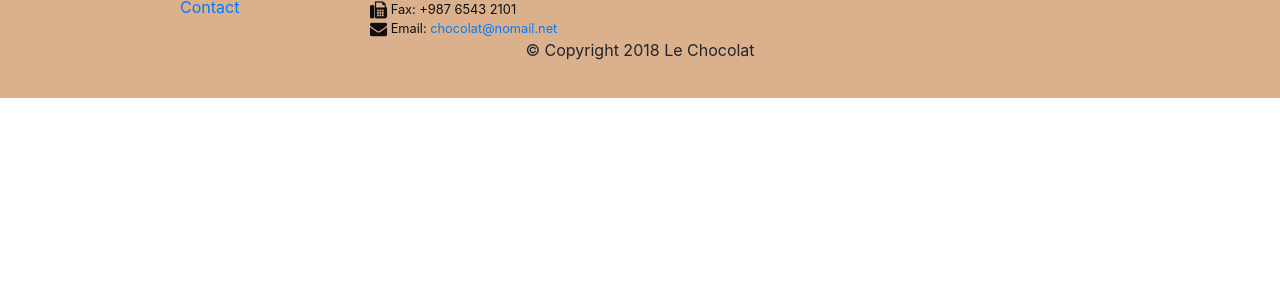
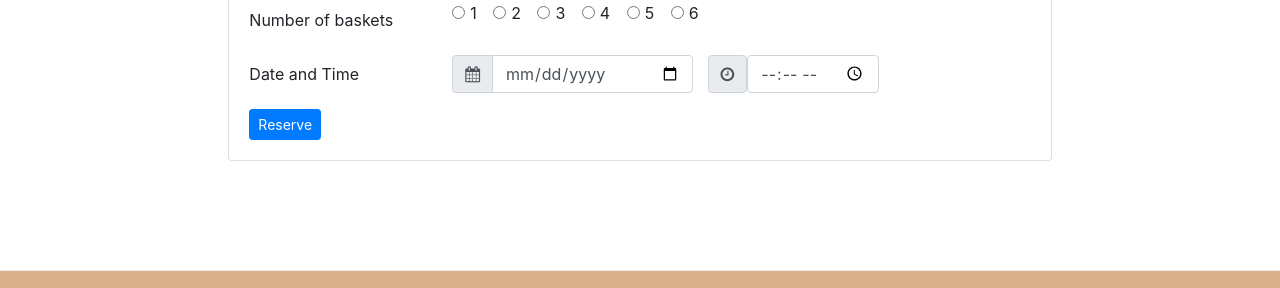
Before and after one commit to flopifer/leChocolat, a website: page index.html in a window 1280 px wide. Shown: the part 1642-1930 px from the top of the page. Before the commit the page ends 1740 px from the top, so only its background shows below. Drawn offline with nearby package versions, Linux system fonts and the light colour scheme.

Commit message:
Bootstrap Assignment 9 Task 1

```diff
--- a/index.html
+++ b/index.html
@@ -28,7 +28,8 @@
                                 class="fa fa-info fa-lg"></span> About</a></li>
                     <li class="nav-item"><a class="nav-link" href="#"><span class="fa fa-list fa-lg"></span> Menu</a>
                     </li>
-                    <li class="nav-item"><a class="nav-link" href="./contactus.html"><span class="fa fa-address-card fa-lg"></span>
+                    <li class="nav-item"><a class="nav-link" href="./contactus.html"><span
+                                class="fa fa-address-card fa-lg"></span>
                             Contact</a></li>
                 </ul>
             </div>
@@ -109,6 +110,69 @@
             </div>
         </div>
     </div>
+    <div class="row row-content justify-content-center">
+        <div class="col-12 col-sm-8">
+            <div class="card border-default">
+                <h3 class="card-header bg-warning text-white">Reserve your baskets</h3>
+                <div class="card-body">
+                    <form>
+                        <div class="form-group row">
+                            <label class="col-12 col-sm-3 col-form-label">
+                                Number of baskets </label>
+                            <div class="col col-sm">
+                                <div class="form-check form-check-inline">
+                                    <input class="form-check-input" type="radio" name="inlineRadioOptions"
+                                        id="inlineRadio1" value="option1">
+                                    <label class="form-check-label" for="inlineRadio1">1</label>
+                                </div>
+                                <div class="form-check form-check-inline">
+                                    <input class="form-check-input" type="radio" name="inlineRadioOptions"
+                                        id="inlineRadio2" value="option2">
+                                    <label class="form-check-label" for="inlineRadio2">2</label>
+                                </div>
+                                <div class="form-check form-check-inline">
+                                    <input class="form-check-input" type="radio" name="inlineRadioOptions"
+                                        id="inlineRadio3" value="option3">
+                                    <label class="form-check-label" for="inlineRadio3">3</label>
+                                </div>
+                                <div class="form-check form-check-inline">
+                                    <input class="form-check-input" type="radio" name="inlineRadioOptions"
+                                        id="inlineRadio4" value="option4">
+                                    <label class="form-check-label" for="inlineRadio4">4</label>
+                                </div>
+                                <div class="form-check form-check-inline">
+                                    <input class="form-check-input" type="radio" name="inlineRadioOptions"
+                                        id="inlineRadio5" value="option5">
+                                    <label class="form-check-label" for="inlineRadio5">5</label>
+                                </div>
+                                <div class="form-check form-check-inline">
+                                    <input class="form-check-input" type="radio" name="inlineRadioOptions"
+                                        id="inlineRadio6" value="option6">
+                                    <label class="form-check-label" for="inlineRadio6">6</label>
+                                </div>
+                            </div>
+                        </div>
+                        <div class="form-group row">
+                            <label for="dateAndTime" class="col col-sm-3 col-form-label">Date and Time</label>
+                            <div class="input-group col-12 col-sm-4">
+                                <div class="input-group-prepend">
+                                    <span class="input-group-text" id="date"><i class="fa fa-calendar"
+                                            aria-hidden="true"></i></span>
+                                </div>
+                                <input type="date" class="form-control" placeholder="Date" id="dateInput">
+                            </div>
+                            <div class="input-group-prepend">
+                                <span class="input-group-text" id="Time"><i class="fa fa-clock-o"
+                                        aria-hidden="true"></i></span>
+                                <input type="time" class="form-control" placeholder="Date" id="TimeInput">
+                            </div>
+                        </div>
+                        <button type="submit" class="btn btn-primary btn-sm col-sm-offset-2">Reserve</button>
+                    </form>
+                </div>
+            </div>
+        </div>
+    </div>
 
     <footer class="footer">
         <div class="container">
```
